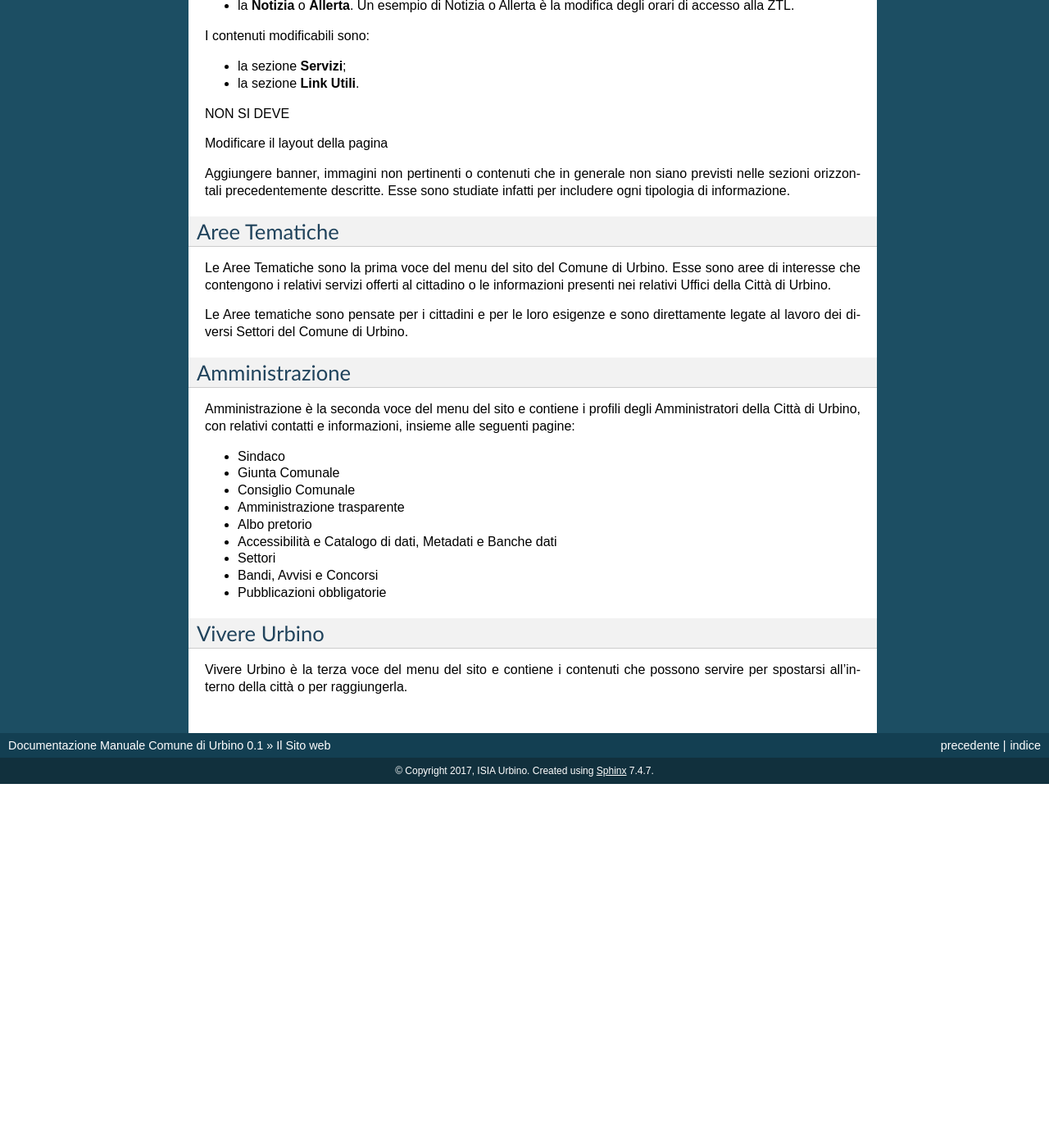
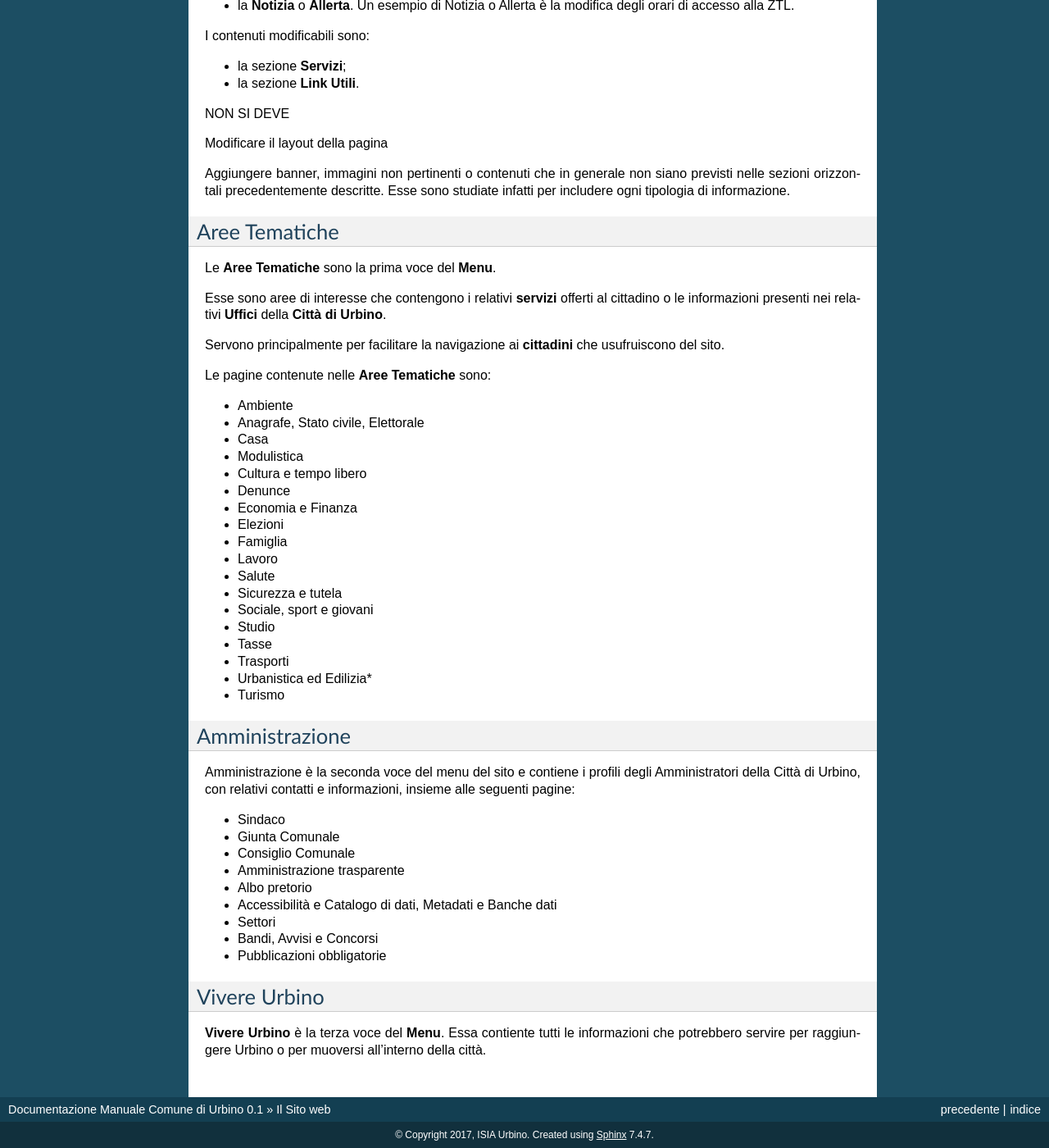
Before and after one commit to valentinarachiele/Comune-di-Urbino, a Sphinx documentation site: the page built from docs/ilsitoweb.rst, in a window 1280 px wide and 1400 px high, scrolled down 1151 px. Shown: the whole window at 82% size. Built offline with Sphinx 7.4.7, drawn with Linux system fonts in a browser that asks for light colours; before the commit the page ends 2107 px from its top, so only the background shows below that.

Commit message:
no message

```diff
--- a/docs/ilsitoweb.rst
+++ b/docs/ilsitoweb.rst
@@ -83,12 +83,33 @@ Esse sono studiate infatti per includere ogni tipologia di informazione.
 Aree Tematiche
 ~~~~~~~~~~~~~~
 
-Le Aree Tematiche sono la prima voce del menu del sito del Comune di
-Urbino. Esse sono aree di interesse che contengono i relativi servizi
-offerti al cittadino o le informazioni presenti nei relativi Uffici
-della Città di Urbino.
+Le **Aree Tematiche** sono la prima voce del **Menu**.
 
-Le Aree tematiche sono pensate per i cittadini e per le loro esigenze e sono direttamente legate al lavoro dei diversi Settori del Comune di Urbino.
+Esse sono aree di interesse che contengono i relativi **servizi** offerti al cittadino o le informazioni presenti nei relativi **Uffici** della **Città di Urbino**.
+
+Servono principalmente per facilitare la navigazione ai **cittadini** che usufruiscono del sito.
+
+Le pagine contenute nelle **Aree Tematiche** sono:
+
+-  Ambiente
+-  Anagrafe, Stato civile, Elettorale
+-  Casa
+-  Modulistica
+-  Cultura e tempo libero
+-  Denunce
+-  Economia e Finanza
+-  Elezioni
+-  Famiglia
+-  Lavoro
+-  Salute
+-  Sicurezza e tutela
+-  Sociale, sport e giovani
+-  Studio
+-  Tasse
+-  Trasporti
+-  Urbanistica ed Edilizia*
+-  Turismo
+
 
 Amministrazione
 ~~~~~~~~~~~~~~~
@@ -110,4 +131,5 @@ contatti e informazioni, insieme alle seguenti pagine:
 Vivere Urbino
 ~~~~~~~~~~~~~
 
-Vivere Urbino è la terza voce del menu del sito e contiene i contenuti che possono servire per spostarsi all'interno della città o per raggiungerla.
+**Vivere Urbino** è la terza voce del **Menu**.
+Essa contiente tutti le informazioni che potrebbero servire per raggiungere Urbino o per muoversi all'interno della città.
--- a/docs/perche.rst
+++ b/docs/perche.rst
@@ -7,4 +7,4 @@ della Città di Urbino <http://www.comune.urbino.ps.it>`__. Definisce i
 principi secondo i quali il sito è stato progettato, siano essi
 strutturali, ovvero riguardanti l’organizzazione e la suddivisione dei
 contenuti, che visivi, ovvero le leggi di coerenza e identità grafica,
-stabiliti sulla base delle norme di Designers Italia.
+stabiliti sulla base delle norme di **Designers Italia**.
```
Also changed, not shown: docs/design.rst (+41 -0 lines), docs/index.rst (+11 -2 lines), docs/linguaggio.rst (+12 -24 lines), docs/typo3.rst (+3 -22 lines).
